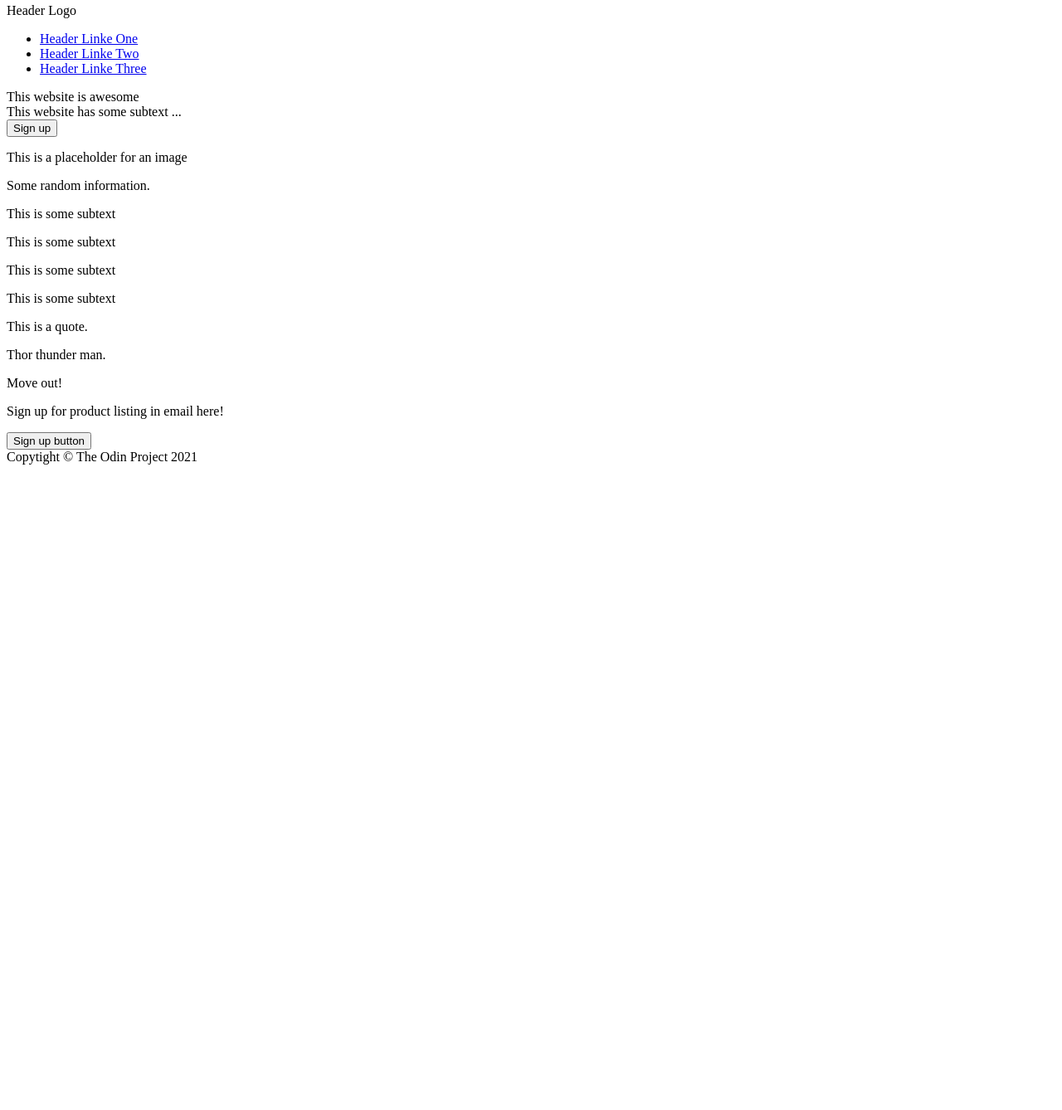
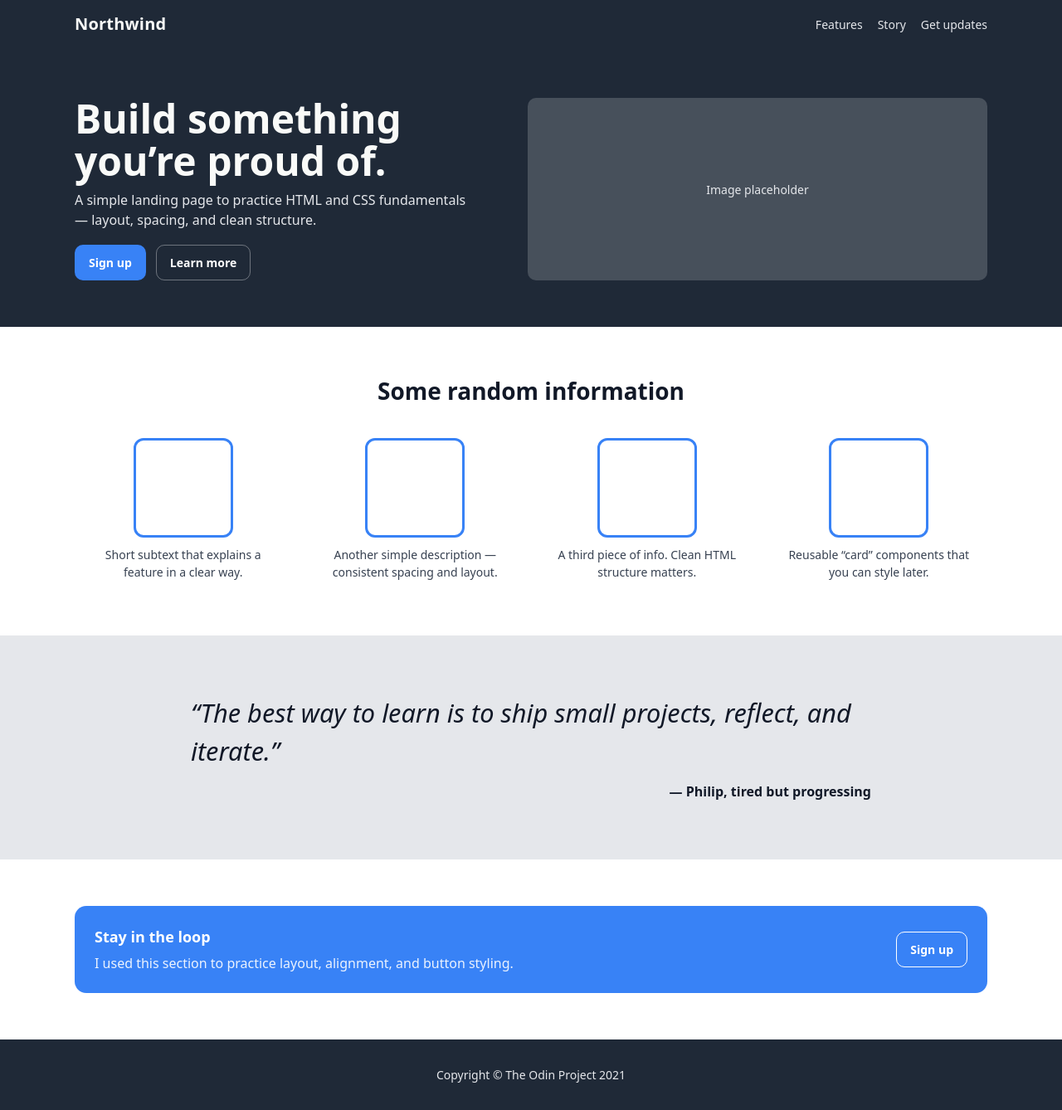
Before and after one commit to philipfleischer/Odin_Landing_Page, a plain HTML site: page index.html in a window 1280 px wide. Shown: the part 4-1342 px from the top of the page at 83% size. Before the commit the page ends 800 px from the top, so only its background shows below. Drawn offline with Linux system fonts and the light colour scheme.

Commit message:
Changed a lot of the things in the HTML and CSS files to make it "better" and more deployable as a foundation for future projects. Wrote comments in both files for future use, readability for others, but also as a light "teaching" module for myself. Lastly I wrote a comprehensive README.md file, detailing this project.

```diff
--- a/index.html
+++ b/index.html
@@ -1,74 +1,121 @@
 <!DOCTYPE html>
 <html lang="en">
   <head>
+    <!-- Enables æøå and other chars -->
     <meta charset="UTF-8" />
+    <!-- Enables responsive layout on mobile devices -->
     <meta name="viewport" content="width=device-width, initial-scale=1.0" />
     <title>Odin Landing Page</title>
     <link rel="stylesheet" href="styles.css" />
   </head>
-  <!-- The body is a flex container for the flex items. -->
-  <!-- Header is a flex containter for the items. -->
+
   <body>
-    <div class="header">
-      <div class="hero-logo">Header Logo</div>
-      <div class="hero-links">
-        <ul>
-          <li><a href="#">Header Linke One</a></li>
-          <li><a href="#">Header Linke Two</a></li>
-          <li><a href="#">Header Linke Three</a></li>
+    <!-- Header - Semantic header instead of generic div -->
+    <header class="site-header">
+      <div class="container header-inner">
+        <!-- The Brand or logo as a link for navigation -->
+        <a class="brand" href="#" aria-label="Homepage">Northwind</a>
+
+        <!-- Navigation wrapped in <nav> for accessibility and semantics -->
+        <nav class="nav" aria-label="Primary">
+          <ul class="nav-list">
+            <li><a href="#features">Features</a></li>
+            <li><a href="#quote">Story</a></li>
+            <li><a href="#cta">Get updates</a></li>
           </ul>
+        </nav>
+      </div>
+    </header>
+
+    <main>
+      <!-- Hero Section: First visual and informational focus on webpage -->
+      <section class="hero">
+        <div class="container hero-inner">
+          <!-- Textual content separated from media for flexible layouts -->
+          <div class="hero-copy">
+            <h1 class="hero-title">Build something you’re proud of.</h1>
+            <p class="hero-subtitle">
+              A simple landing page to practice HTML and CSS fundamentals — layout, spacing, and
+              clean structure.
+            </p>
+
+            <!-- Grouping actions allows for flex-based spacing and wrapping -->
+            <div class="hero-actions">
+              <a class="btn btn-primary" href="#cta">Sign up</a>
+              <a class="btn btn-ghost" href="#features">Learn more</a>
             </div>
           </div>
 
-    <div class="main-section">
-      <div class="section2">
-        <div class="left-side">
-          <div class="hero-main">This website is awesome</div>
-          <div class="hero-secondary">This website has some subtext ...</div>
-          <button>Sign up</button>
-        </div>
-        <div class="right-side">
-          <p>This is a placeholder for an image</p>
+          <!-- Placeholder element styles as media without an actual image there -->
+          <div class="hero-media" role="img" aria-label="Placeholder image area">
+            <p>Image placeholder</p>
           </div>
         </div>
+      </section>
 
-      <div class="info">
-        <div class="title-info">Some random information.</div>
-        <div class="content">
-          <div class="card">
-            <!-- Empty box -->
-            <div class="box"></div>
-            <p>This is some subtext</p>
-          </div>
-          <div class="card">
-            <div class="box"></div>
-            <p>This is some subtext</p>
-          </div>
-          <div class="card">
-            <div class="box"></div>
-            <p>This is some subtext</p>
-          </div>
-          <div class="card">
-            <div class="box"></div>
-            <p>This is some subtext</p>
+      <!-- Features section using reusable card components -->
+      <section class="features" id="features">
+        <div class="container">
+          <h2 class="section-title">Some random information</h2>
+
+          <!-- Grid of cards to practice repeatable layout patterns -->
+          <div class="card-grid">
+            <article class="card">
+              <!-- Visual placeholder box, purely decorative for now -->
+              <div class="card-box" aria-hidden="true"></div>
+              <p class="card-text">Short subtext that explains a feature in a clear way.</p>
+            </article>
+
+            <article class="card">
+              <div class="card-box" aria-hidden="true"></div>
+              <p class="card-text">Another simple description — consistent spacing and layout.</p>
+            </article>
+
+            <article class="card">
+              <div class="card-box" aria-hidden="true"></div>
+              <p class="card-text">A third piece of info. Clean HTML structure matters.</p>
+            </article>
+
+            <article class="card">
+              <div class="card-box" aria-hidden="true"></div>
+              <p class="card-text">Reusable “card” components that you can style later.</p>
+            </article>
           </div>
         </div>
+      </section>
+
+      <!-- Quote section for visual contrasting and the typographic focus -->
+      <section class="quote" id="quote">
+        <div class="container quote-inner">
+          <blockquote class="quote-text">
+            “The best way to learn is to ship small projects, reflect, and iterate.”
+          </blockquote>
+          <p class="quote-author">— Philip, tired but progressing</p>
+        </div>
+      </section>
+
+      <!-- Call to action -->
+      <section class="cta" id="cta">
+        <div class="container">
+          <div class="cta-box">
+            <div class="cta-copy">
+              <h3 class="cta-title">Stay in the loop</h3>
+              <p class="cta-text">
+                I used this section to practice layout, alignment, and button styling.
+              </p>
             </div>
 
-      <div class="quote">
-        <p class="text">This is a quote.</p>
-        <p class="thor">Thor thunder man.</p>
-      </div>
-
-      <div class="signup">
-        <div class="left">
-          <p class="call">Move out!</p>
-          <p>Sign up for product listing in email here!</p>
-        </div>
-        <button clas="right">Sign up button</button>
+            <a class="btn btn-outline" href="#">Sign up</a>
           </div>
         </div>
+      </section>
+    </main>
 
-    <div class="footer">Copytight &copy; The Odin Project 2021</div>
+    <!-- Footer -->
+    <footer class="site-footer">
+      <div class="container footer-inner">
+        <p>Copyright &copy; The Odin Project 2021</p>
+      </div>
+    </footer>
   </body>
 </html>
--- a/styles.css
+++ b/styles.css
@@ -0,0 +1,319 @@
+/*
+Global reset:
+    Ensures padding and borders are included in element dimensions, which makes layout math more predicatble fo futere expansion.
+*/
+*,
+*::before,
+*::after {
+  box-sizing: border-box;
+}
+
+/* The base typography and page layout for the web page, generic.*/
+body {
+  margin: 0;
+  min-height: 100vh;
+  font-family: system-ui, -apple-system, Segoe UI, Roboto, Arial, sans-serif;
+  line-height: 1.5;
+  color: #111827;
+  background: #ffffff;
+}
+
+img {
+  max-width: 100%;
+  display: block;
+}
+
+a {
+  color: inherit;
+  text-decoration: none;
+}
+
+/* This is the central wrapper for the content to be kept readable on different devices, especially wide screens.*/
+.container {
+  width: min(1100px, 92vw);
+  margin: 0 auto;
+}
+
+/* ---------------- Header ---------------- */
+.site-header {
+  background: #1f2937;
+  color: #f9faf8;
+}
+
+/* Used flexbox to space the logo and navigation parts like I want. */
+.header-inner {
+  display: flex;
+  justify-content: space-between;
+  align-items: center;
+  padding: 18px 0;
+}
+
+.brand {
+  font-size: 20px;
+  font-weight: 800;
+  letter-spacing: 0.2px;
+}
+
+/* This is a horizontal navigation using flex boxes. */
+.nav-list {
+  list-style: none;
+  display: flex;
+  gap: 18px;
+  margin: 0;
+  padding: 0;
+}
+
+.nav-list a {
+  font-size: 14px;
+  color: #e5e7eb;
+}
+
+.nav-list a:hover {
+  color: #ffffff;
+  text-decoration: underline;
+  text-underline-offset: 4px;
+}
+
+/* ---------------- Hero ---------------- */
+
+/* Reused the dark background color */
+.hero {
+  background: #1f2937;
+  color: #f9faf8;
+  padding: 56px 0;
+}
+
+/* Double column layout collapsing on smaller screens. */
+.hero-inner {
+  display: flex;
+  gap: 28px;
+  align-items: center;
+}
+
+/* The text content shrinks/grows. */
+.hero-copy {
+  flex: 1;
+  min-width: 260px;
+}
+
+.hero-title {
+  margin: 0 0 10px;
+  font-size: clamp(32px, 4vw, 48px);
+  font-weight: 900;
+  line-height: 1.05;
+}
+
+.hero-subtitle {
+  margin: 0 0 18px;
+  color: #e5e7eb;
+  max-width: 52ch;
+}
+
+/* Buttons grouped to allow wrapping on small screens. */
+.hero-actions {
+  display: flex;
+  gap: 12px;
+  flex-wrap: wrap;
+}
+
+/* Placeholder media block. */
+.hero-media {
+  flex: 1;
+  min-height: 220px;
+  background: rgba(255, 255, 255, 0.18);
+  border-radius: 10px;
+  display: grid;
+  place-items: center;
+  padding: 18px;
+}
+
+.hero-media p {
+  margin: 0;
+  color: #e5e7eb;
+  font-size: 14px;
+}
+
+/* ---------------- Buttons ---------------- */
+
+/* Shared button styles. */
+.btn {
+  display: inline-block;
+  padding: 10px 16px;
+  border-radius: 10px;
+  font-weight: 700;
+  font-size: 14px;
+  border: 1px solid transparent;
+}
+
+/* The primary action button style. */
+.btn-primary {
+  background: #3882f6;
+  color: #ffffff;
+}
+
+.btn-primary:hover {
+  filter: brightness(0.95);
+}
+
+/* The secondary action bytton styel, transparent background*/
+.btn-ghost {
+  border-color: rgba(255, 255, 255, 0.35);
+  color: #ffffff;
+}
+
+.btn-ghost:hover {
+  border-color: #ffffff;
+}
+
+.btn-outline {
+  background: transparent;
+  border-color: #ffffff;
+  color: #ffffff;
+}
+
+.btn-outline:hover {
+  filter: brightness(0.95);
+}
+
+/* ---------------- Features ---------------- */
+.features {
+  padding: 56px 0;
+}
+
+.section-title {
+  text-align: center;
+  margin: 0 0 26px;
+  font-size: 28px;
+  font-weight: 900;
+  color: #111827;
+}
+
+/* The grid layout instead of flex for equal width. */
+.card-grid {
+  display: grid;
+  grid-template-columns: repeat(4, minmax(160px, 1fr));
+  gap: 18px;
+  align-items: start;
+}
+
+/* Cards vertical alignment and centered. */
+.card {
+  display: grid;
+  justify-items: center;
+  gap: 10px;
+  padding: 10px;
+}
+
+/*Decor for now. */
+.card-box {
+  width: 120px;
+  height: 120px;
+  border: 3px solid #3882f6;
+  border-radius: 12px;
+}
+
+.card-text {
+  margin: 0;
+  text-align: center;
+  color: #374151;
+  font-size: 14px;
+  max-width: 28ch;
+}
+
+/* ---------------- Quote ---------------- */
+
+/* Full width used. */
+.quote {
+  background: #e5e7eb;
+  padding: 70px 0;
+}
+
+.quote-inner {
+  max-width: 820px;
+}
+
+.quote-text {
+  margin: 0;
+  font-size: clamp(22px, 2.4vw, 32px);
+  font-style: italic;
+  font-weight: 300;
+  color: #111827;
+}
+
+.quote-author {
+  margin: 14px 0 0;
+  text-align: right;
+  font-weight: 800;
+  color: #111827;
+}
+
+/* ---------------- CTA (CAll To Action) ---------------- */
+.cta {
+  padding: 56px 0;
+}
+
+/* Flex is used to align the text and button side-by-side. */
+.cta-box {
+  background: #3882f6;
+  color: #ffffff;
+  border-radius: 14px;
+  padding: 24px;
+  display: flex;
+  justify-content: space-between;
+  align-items: center;
+  gap: 18px;
+}
+
+.cta-title {
+  margin: 0 0 6px;
+  font-size: 18px;
+}
+
+.cta-text {
+  margin: 0;
+  color: rgba(255, 255, 255, 0.9);
+  max-width: 60ch;
+}
+
+/* ---------------- Footer ---------------- */
+
+.site-footer {
+  background: #1f2937;
+  color: #e5e7eb;
+}
+
+.footer-inner {
+  padding: 18px 0;
+  text-align: center;
+  font-size: 14px;
+}
+
+/* ---------------- Responsive ---------------- */
+
+/* This is a layout used for tables. */
+@media (max-width: 900px) {
+  .card-grid {
+    grid-template-columns: repeat(2, minmax(160px, 1fr));
+  }
+
+  .hero-inner {
+    flex-direction: column;
+    align-items: stretch;
+  }
+
+  .hero-media {
+    min-height: 180px;
+  }
+}
+
+/* This is a layout used for mobile phones. */
+@media (max-width: 520px) {
+  .card-grid {
+    grid-template-columns: 1fr;
+  }
+
+  .cta-box {
+    flex-direction: column;
+    align-items: flex-start;
+  }
+}
```
Also changed, not shown: 1 other file. Lines whose indentation alone changed are shown as unchanged.
